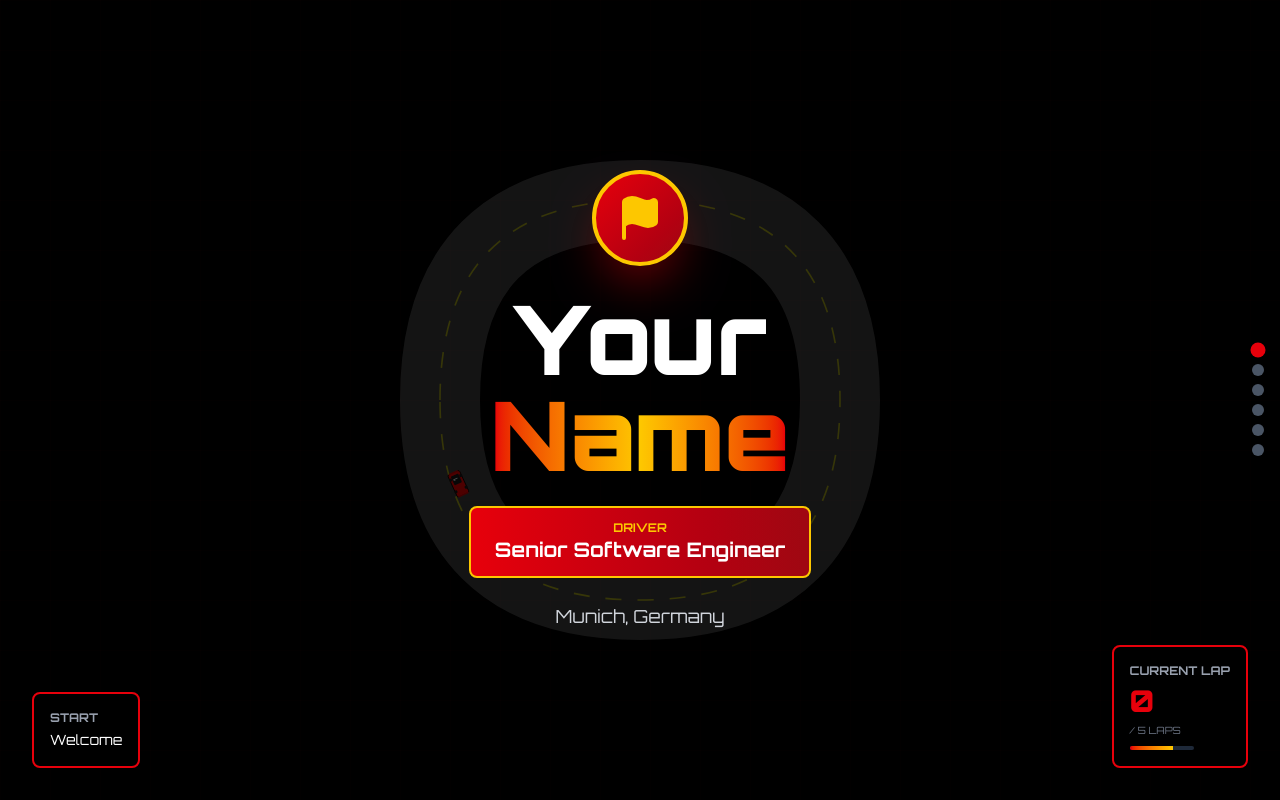
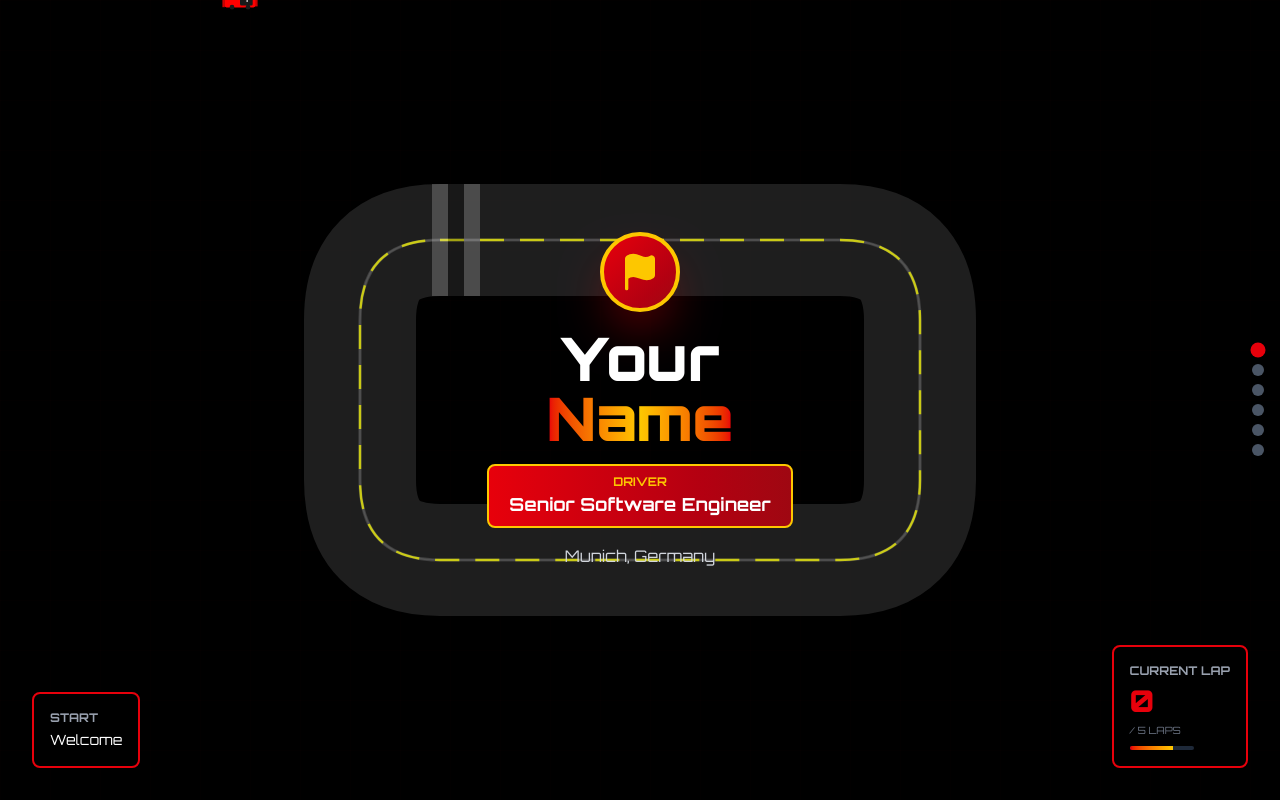
Before and after one commit to SavvyHex/sakethpai.me, a Next.js app: page / in a window 1280 px wide. Built offline with nearby package versions, Linux system fonts and the light colour scheme.

Commit message:
nascar track

```diff
--- a/app/page.tsx
+++ b/app/page.tsx
@@ -56,23 +56,23 @@ export default function Home() {
             initial={{ opacity: 0, scale: 0.9 }}
             animate={{ opacity: 1, scale: 1 }}
             exit={{ opacity: 0, scale: 0.9 }}
-            className="text-center space-y-6"
+            className="text-center space-y-4 w-full"
           >
-            <div className="w-24 h-24 mx-auto rounded-full bg-gradient-to-br from-red-600 to-red-800 flex items-center justify-center border-4 border-yellow-400 shadow-2xl shadow-red-600/50">
-              <Flag size={48} className="text-yellow-400" fill="currentColor" />
+            <div className="w-20 h-20 mx-auto rounded-full bg-gradient-to-br from-red-600 to-red-800 flex items-center justify-center border-4 border-yellow-400 shadow-2xl shadow-red-600/50">
+              <Flag size={40} className="text-yellow-400" fill="currentColor" />
             </div>
-            <h1 className="text-6xl md:text-8xl font-black" style={{ fontFamily: 'Orbitron, sans-serif' }}>
+            <h1 className="text-4xl md:text-6xl font-black" style={{ fontFamily: 'Orbitron, sans-serif' }}>
               <span className="text-white">{personalInfo.name.split(' ')[0]}</span>
               <br />
               <span className="text-transparent bg-clip-text bg-gradient-to-r from-red-600 via-yellow-400 to-red-600">
                 {personalInfo.name.split(' ')[1] || 'RACER'}
               </span>
             </h1>
-            <div className="px-6 py-3 bg-gradient-to-r from-red-600 to-red-800 border-2 border-yellow-400 rounded-lg inline-block">
+            <div className="px-5 py-2 bg-gradient-to-r from-red-600 to-red-800 border-2 border-yellow-400 rounded-lg inline-block">
               <div className="text-xs text-yellow-400 font-bold" style={{ fontFamily: 'Orbitron, sans-serif' }}>DRIVER</div>
-              <div className="text-xl font-bold text-white" style={{ fontFamily: 'Orbitron, sans-serif' }}>{personalInfo.title}</div>
+              <div className="text-lg font-bold text-white" style={{ fontFamily: 'Orbitron, sans-serif' }}>{personalInfo.title}</div>
             </div>
-            <p className="text-lg text-gray-300 max-w-2xl mx-auto">{personalInfo.location}</p>
+            <p className="text-base text-gray-300 mx-auto">{personalInfo.location}</p>
           </motion.div>
         );
 
@@ -83,28 +83,28 @@ export default function Home() {
             initial={{ opacity: 0, y: 20 }}
             animate={{ opacity: 1, y: 0 }}
             exit={{ opacity: 0, y: -20 }}
-            className="space-y-6 max-w-3xl mx-auto"
+            className="space-y-4 w-full"
           >
-            <h2 className="text-5xl font-black text-center mb-8" style={{ fontFamily: 'Orbitron, sans-serif' }}>
+            <h2 className="text-4xl font-black text-center mb-4" style={{ fontFamily: 'Orbitron, sans-serif' }}>
               ABOUT ME
             </h2>
-            <p className="text-lg text-gray-300 leading-relaxed text-center">
+            <p className="text-base text-gray-300 leading-relaxed text-center">
               {personalInfo.bio}
             </p>
-            <div className="grid grid-cols-3 gap-4 mt-8">
-              <div className="bg-black/60 border border-red-600/30 rounded-lg p-4 backdrop-blur text-center">
-                <Trophy size={32} className="text-yellow-400 mx-auto mb-2" />
-                <div className="text-3xl font-black text-white" style={{ fontFamily: 'Orbitron, sans-serif' }}>11+</div>
+            <div className="grid grid-cols-3 gap-3 mt-6">
+              <div className="bg-black/60 border border-red-600/30 rounded-lg p-3 backdrop-blur text-center">
+                <Trophy size={28} className="text-yellow-400 mx-auto mb-2" />
+                <div className="text-2xl font-black text-white" style={{ fontFamily: 'Orbitron, sans-serif' }}>11+</div>
                 <div className="text-xs text-gray-400 uppercase">Years</div>
               </div>
-              <div className="bg-black/60 border border-red-600/30 rounded-lg p-4 backdrop-blur text-center">
-                <Zap size={32} className="text-red-600 mx-auto mb-2" />
-                <div className="text-3xl font-black text-white" style={{ fontFamily: 'Orbitron, sans-serif' }}>50+</div>
+              <div className="bg-black/60 border border-red-600/30 rounded-lg p-3 backdrop-blur text-center">
+                <Zap size={28} className="text-red-600 mx-auto mb-2" />
+                <div className="text-2xl font-black text-white" style={{ fontFamily: 'Orbitron, sans-serif' }}>50+</div>
                 <div className="text-xs text-gray-400 uppercase">Projects</div>
               </div>
-              <div className="bg-black/60 border border-red-600/30 rounded-lg p-4 backdrop-blur text-center">
-                <Flag size={32} className="text-green-500 mx-auto mb-2" />
-                <div className="text-3xl font-black text-white" style={{ fontFamily: 'Orbitron, sans-serif' }}>4</div>
+              <div className="bg-black/60 border border-red-600/30 rounded-lg p-3 backdrop-blur text-center">
+                <Flag size={28} className="text-green-500 mx-auto mb-2" />
+                <div className="text-2xl font-black text-white" style={{ fontFamily: 'Orbitron, sans-serif' }}>4</div>
                 <div className="text-xs text-gray-400 uppercase">Countries</div>
               </div>
             </div>
@@ -118,22 +118,22 @@ export default function Home() {
             initial={{ opacity: 0, x: -20 }}
             animate={{ opacity: 1, x: 0 }}
             exit={{ opacity: 0, x: 20 }}
-            className="space-y-4 max-w-3xl mx-auto"
+            className="space-y-3 w-full"
           >
-            <h2 className="text-5xl font-black text-center mb-8" style={{ fontFamily: 'Orbitron, sans-serif' }}>
+            <h2 className="text-4xl font-black text-center mb-4" style={{ fontFamily: 'Orbitron, sans-serif' }}>
               EXPERIENCE
             </h2>
-            <div className="space-y-4 max-h-[400px] overflow-y-auto pr-4">
+            <div className="space-y-3 max-h-[350px] overflow-y-auto pr-2">
               {experiences.slice(0, 3).map((exp, idx) => (
-                <div key={idx} className="bg-black/60 border border-red-600/30 rounded-lg p-4 backdrop-blur">
-                  <div className="flex items-start justify-between mb-2">
-                    <h3 className="text-xl font-bold text-white" style={{ fontFamily: 'Orbitron, sans-serif' }}>
+                <div key={idx} className="bg-black/60 border border-red-600/30 rounded-lg p-3 backdrop-blur">
+                  <div className="flex items-start justify-between mb-1">
+                    <h3 className="text-lg font-bold text-white" style={{ fontFamily: 'Orbitron, sans-serif' }}>
                       {exp.title}
                     </h3>
                     <span className="text-xs text-red-600 font-bold">{exp.startDate}</span>
                   </div>
-                  <p className="text-red-400 font-semibold mb-2">{exp.company}</p>
-                  <p className="text-sm text-gray-400">{exp.description}</p>
+                  <p className="text-red-400 font-semibold mb-1 text-sm">{exp.company}</p>
+                  <p className="text-xs text-gray-400">{exp.description}</p>
                 </div>
               ))}
             </div>
@@ -147,22 +147,22 @@ export default function Home() {
             initial={{ opacity: 0, scale: 0.9 }}
             animate={{ opacity: 1, scale: 1 }}
             exit={{ opacity: 0, scale: 0.9 }}
-            className="space-y-6 max-w-4xl mx-auto"
+            className="space-y-4 w-full"
           >
-            <h2 className="text-5xl font-black text-center mb-8" style={{ fontFamily: 'Orbitron, sans-serif' }}>
+            <h2 className="text-4xl font-black text-center mb-4" style={{ fontFamily: 'Orbitron, sans-serif' }}>
               SKILLS
             </h2>
-            <div className="grid grid-cols-2 gap-4 max-h-[400px] overflow-y-auto pr-4">
+            <div className="grid grid-cols-2 gap-3 max-h-[350px] overflow-y-auto pr-2">
               {skills.slice(0, 4).map((category, idx) => (
-                <div key={idx} className="bg-black/60 border border-red-600/30 rounded-lg p-4 backdrop-blur">
-                  <h3 className="text-sm font-bold text-red-400 uppercase mb-3" style={{ fontFamily: 'Orbitron, sans-serif' }}>
+                <div key={idx} className="bg-black/60 border border-red-600/30 rounded-lg p-3 backdrop-blur">
+                  <h3 className="text-xs font-bold text-red-400 uppercase mb-2" style={{ fontFamily: 'Orbitron, sans-serif' }}>
                     {category.category}
                   </h3>
-                  <div className="flex flex-wrap gap-2">
+                  <div className="flex flex-wrap gap-1.5">
                     {category.skills.slice(0, 6).map((skill, skillIdx) => (
                       <span
                         key={skillIdx}
-                        className="px-2 py-1 bg-black/40 border border-red-600/30 rounded text-xs text-gray-300"
+                        className="px-2 py-0.5 bg-black/40 border border-red-600/30 rounded text-xs text-gray-300"
                         style={{ fontFamily: 'Rajdhani, sans-serif' }}
                       >
                         {skill}
@@ -182,24 +182,24 @@ export default function Home() {
             initial={{ opacity: 0, y: 20 }}
             animate={{ opacity: 1, y: 0 }}
             exit={{ opacity: 0, y: -20 }}
-            className="space-y-6 max-w-3xl mx-auto"
+            className="space-y-3 w-full"
           >
-            <h2 className="text-5xl font-black text-center mb-8" style={{ fontFamily: 'Orbitron, sans-serif' }}>
+            <h2 className="text-4xl font-black text-center mb-4" style={{ fontFamily: 'Orbitron, sans-serif' }}>
               EDUCATION
             </h2>
-            <div className="grid gap-6">
+            <div className="grid gap-3 max-h-[350px] overflow-y-auto pr-2">
               {education.map((edu, idx) => (
-                <div key={idx} className="bg-black/60 border border-red-600/30 rounded-lg p-6 backdrop-blur">
-                  <h3 className="text-xl font-bold text-white mb-2">{edu.degree}</h3>
-                  <p className="text-red-400 font-semibold mb-2">{edu.institution}</p>
-                  <p className="text-sm text-gray-400">{edu.startYear} - {edu.endYear} • {edu.location}</p>
+                <div key={idx} className="bg-black/60 border border-red-600/30 rounded-lg p-3 backdrop-blur">
+                  <h3 className="text-lg font-bold text-white mb-1">{edu.degree}</h3>
+                  <p className="text-red-400 font-semibold mb-1 text-sm">{edu.institution}</p>
+                  <p className="text-xs text-gray-400">{edu.startYear} - {edu.endYear} • {edu.location}</p>
                 </div>
               ))}
-              <div className="bg-black/60 border border-red-600/30 rounded-lg p-6 backdrop-blur">
-                <h3 className="text-xl font-bold text-white mb-4">Languages</h3>
+              <div className="bg-black/60 border border-red-600/30 rounded-lg p-3 backdrop-blur">
+                <h3 className="text-lg font-bold text-white mb-2">Languages</h3>
                 <div className="flex flex-wrap gap-2">
                   {languages.map((lang, idx) => (
-                    <span key={idx} className="px-4 py-2 bg-black/40 border border-red-600/30 rounded-full text-sm text-gray-300">
+                    <span key={idx} className="px-3 py-1 bg-black/40 border border-red-600/30 rounded-full text-xs text-gray-300">
                       {lang.name}
                     </span>
                   ))}
@@ -216,16 +216,16 @@ export default function Home() {
             initial={{ opacity: 0, scale: 0.9 }}
             animate={{ opacity: 1, scale: 1 }}
             exit={{ opacity: 0, scale: 0.9 }}
-            className="text-center space-y-8 max-w-2xl mx-auto"
+            className="text-center space-y-4 w-full"
           >
-            <div className="w-24 h-24 mx-auto rounded-full bg-gradient-to-br from-green-600 to-green-800 flex items-center justify-center border-4 border-yellow-400 shadow-2xl shadow-green-600/50">
-              <Flag size={48} className="text-yellow-400" fill="currentColor" />
+            <div className="w-20 h-20 mx-auto rounded-full bg-gradient-to-br from-green-600 to-green-800 flex items-center justify-center border-4 border-yellow-400 shadow-2xl shadow-green-600/50">
+              <Flag size={40} className="text-yellow-400" fill="currentColor" />
             </div>
-            <h2 className="text-5xl font-black" style={{ fontFamily: 'Orbitron, sans-serif' }}>
+            <h2 className="text-4xl font-black" style={{ fontFamily: 'Orbitron, sans-serif' }}>
               GET IN TOUCH
             </h2>
-            <p className="text-lg text-gray-400">Let's build something amazing together</p>
-            <div className="flex flex-wrap gap-4 justify-center">
+            <p className="text-sm text-gray-400">Let's build something amazing together</p>
+            <div className="flex flex-wrap gap-2 justify-center">
               {socialLinks.map((link) => {
                 const Icon = iconMap[link.name] || Mail;
                 return (
@@ -234,10 +234,10 @@ export default function Home() {
                     href={link.url}
                     target="_blank"
                     rel="noopener noreferrer"
-                    className="flex items-center gap-3 px-6 py-3 bg-black/60 border-2 border-red-600/30 rounded-lg hover:border-red-600 hover:bg-red-600/20 transition-all duration-300 group backdrop-blur"
+                    className="flex items-center gap-2 px-4 py-2 bg-black/60 border-2 border-red-600/30 rounded-lg hover:border-red-600 hover:bg-red-600/20 transition-all duration-300 group backdrop-blur"
                   >
-                    <Icon size={24} className="text-gray-400 group-hover:text-red-600 transition-colors" />
-                    <span className="text-gray-300 group-hover:text-white font-medium">{link.name}</span>
+                    <Icon size={20} className="text-gray-400 group-hover:text-red-600 transition-colors" />
+                    <span className="text-sm text-gray-300 group-hover:text-white font-medium">{link.name}</span>
                   </a>
                 );
               })}
@@ -245,7 +245,7 @@ export default function Home() {
             {personalInfo.email && (
               <a
                 href={`mailto:${personalInfo.email}`}
-                className="inline-block px-8 py-4 bg-gradient-to-r from-red-600 to-red-800 border-2 border-yellow-400 rounded-lg font-black text-lg text-white shadow-lg shadow-red-600/50 hover:shadow-red-600/80 transition-all duration-300"
+                className="inline-block px-6 py-3 bg-gradient-to-r from-red-600 to-red-800 border-2 border-yellow-400 rounded-lg font-black text-base text-white shadow-lg shadow-red-600/50 hover:shadow-red-600/80 transition-all duration-300"
                 style={{ fontFamily: 'Orbitron, sans-serif' }}
               >
                 SEND EMAIL
@@ -264,53 +264,78 @@ export default function Home() {
       {/* Racing Grid Background */}
       <div className="absolute inset-0 racing-grid opacity-10 pointer-events-none" />
 
-      {/* Race Track SVG - Fixed */}
+      {/* Race Track SVG - NASCAR Oval Style */}
       <svg
         viewBox="0 0 1000 1000"
-        className="absolute inset-0 w-full h-full opacity-30"
+        className="absolute inset-0 w-full h-full"
       >
+        {/* Track outer border - NASCAR oval shape */}
+        <path
+          d="M 250,300 L 750,300 Q 850,300 850,400 L 850,600 Q 850,700 750,700 L 250,700 Q 150,700 150,600 L 150,400 Q 150,300 250,300 Z"
+          fill="none"
+          stroke="#666"
+          strokeWidth="4"
+          opacity="0.8"
+        />
         {/* Track surface */}
         <path
-          d="M 250,500 Q 250,250 500,250 Q 750,250 750,500 Q 750,750 500,750 Q 250,750 250,500 Z"
+          d="M 250,300 L 750,300 Q 850,300 850,400 L 850,600 Q 850,700 750,700 L 250,700 Q 150,700 150,600 L 150,400 Q 150,300 250,300 Z"
           fill="none"
-          stroke="#444"
-          strokeWidth="100"
+          stroke="#333"
+          strokeWidth="140"
+          opacity="0.6"
+        />
+        {/* Track inner border */}
+        <path
+          d="M 250,300 L 750,300 Q 850,300 850,400 L 850,600 Q 850,700 750,700 L 250,700 Q 150,700 150,600 L 150,400 Q 150,300 250,300 Z"
+          fill="none"
+          stroke="#555"
+          strokeWidth="2"
+          opacity="0.9"
         />
         {/* Center line dashes */}
         <path
-          d="M 250,500 Q 250,250 500,250 Q 750,250 750,500 Q 750,750 500,750 Q 250,750 250,500 Z"
+          d="M 250,300 L 750,300 Q 850,300 850,400 L 850,600 Q 850,700 750,700 L 250,700 Q 150,700 150,600 L 150,400 Q 150,300 250,300 Z"
           fill="none"
           stroke="#ffff00"
-          strokeWidth="2"
-          strokeDasharray="20,20"
-          opacity="0.6"
+          strokeWidth="3"
+          strokeDasharray="30,20"
+          opacity="0.7"
         />
 
-        {/* Animated racing car */}
-        <g
-          style={{
-            transform: `rotate(${lapProgress * 3.6}deg)`,
-            transformOrigin: '500px 500px',
-          }}
-        >
-          <g transform="translate(500, 250)">
-            {/* Car body */}
-            <rect x="-15" y="-8" width="30" height="16" rx="2" fill="#ff0000" stroke="#000" strokeWidth="1" />
-            <rect x="0" y="-5" width="12" height="10" rx="1" fill="#1a1a1a" />
-            <rect x="12" y="-6" width="4" height="12" fill="#ff0000" opacity="0.8" />
-            <rect x="-16" y="-7" width="2" height="14" fill="#ff0000" opacity="0.8" />
-            <circle cx="8" cy="-7" r="2" fill="#1a1a1a" />
-            <circle cx="8" cy="7" r="2" fill="#1a1a1a" />
-            <circle cx="-8" cy="-7" r="2" fill="#1a1a1a" />
-            <circle cx="-8" cy="7" r="2" fill="#1a1a1a" />
-            <text x="6" y="2" fontSize="8" fill="#ffffff" fontWeight="bold" textAnchor="middle">1</text>
+        {/* Start/Finish line */}
+        <rect x="240" y="230" width="20" height="140" fill="white" opacity="0.2" />
+        <rect x="260" y="230" width="20" height="140" fill="black" opacity="0.2" />
+        <rect x="280" y="230" width="20" height="140" fill="white" opacity="0.2" />
+
+        {/* Animated racing car - follows NASCAR oval path */}
+        <g>
+          <animateMotion
+            dur="8s"
+            repeatCount="indefinite"
+            rotate="auto"
+            path="M 250,300 L 750,300 Q 850,300 850,400 L 850,600 Q 850,700 750,700 L 250,700 Q 150,700 150,600 L 150,400 Q 150,300 250,300 Z"
+          >
+            <mpath href="#trackPath" />
+          </animateMotion>
+          <g transform="translate(0, 0)">
+            {/* NASCAR-style car body */}
+            <rect x="-20" y="-10" width="40" height="20" rx="3" fill="#ff0000" stroke="#000" strokeWidth="1.5" />
+            <rect x="0" y="-7" width="16" height="14" rx="2" fill="#1a1a1a" />
+            <rect x="16" y="-8" width="6" height="16" fill="#ff0000" opacity="0.8" />
+            <rect x="-22" y="-9" width="3" height="18" fill="#ff0000" opacity="0.8" />
+            <circle cx="10" cy="-9" r="3" fill="#1a1a1a" />
+            <circle cx="10" cy="9" r="3" fill="#1a1a1a" />
+            <circle cx="-10" cy="-9" r="3" fill="#1a1a1a" />
+            <circle cx="-10" cy="9" r="3" fill="#1a1a1a" />
+            <text x="8" y="3" fontSize="10" fill="#ffffff" fontWeight="bold" textAnchor="middle">1</text>
           </g>
         </g>
       </svg>
 
-      {/* Content in center of track */}
-      <div className="absolute inset-0 flex items-center justify-center z-10 p-8">
-        <div className="w-full max-w-4xl h-[500px] flex items-center justify-center">
+      {/* Content in center of track - constrained to track interior */}
+      <div className="absolute inset-0 flex items-center justify-center z-10">
+        <div className="w-full max-w-2xl px-20 py-16 flex items-center justify-center">
           <AnimatePresence mode="wait">
             {renderContent()}
           </AnimatePresence>
```
